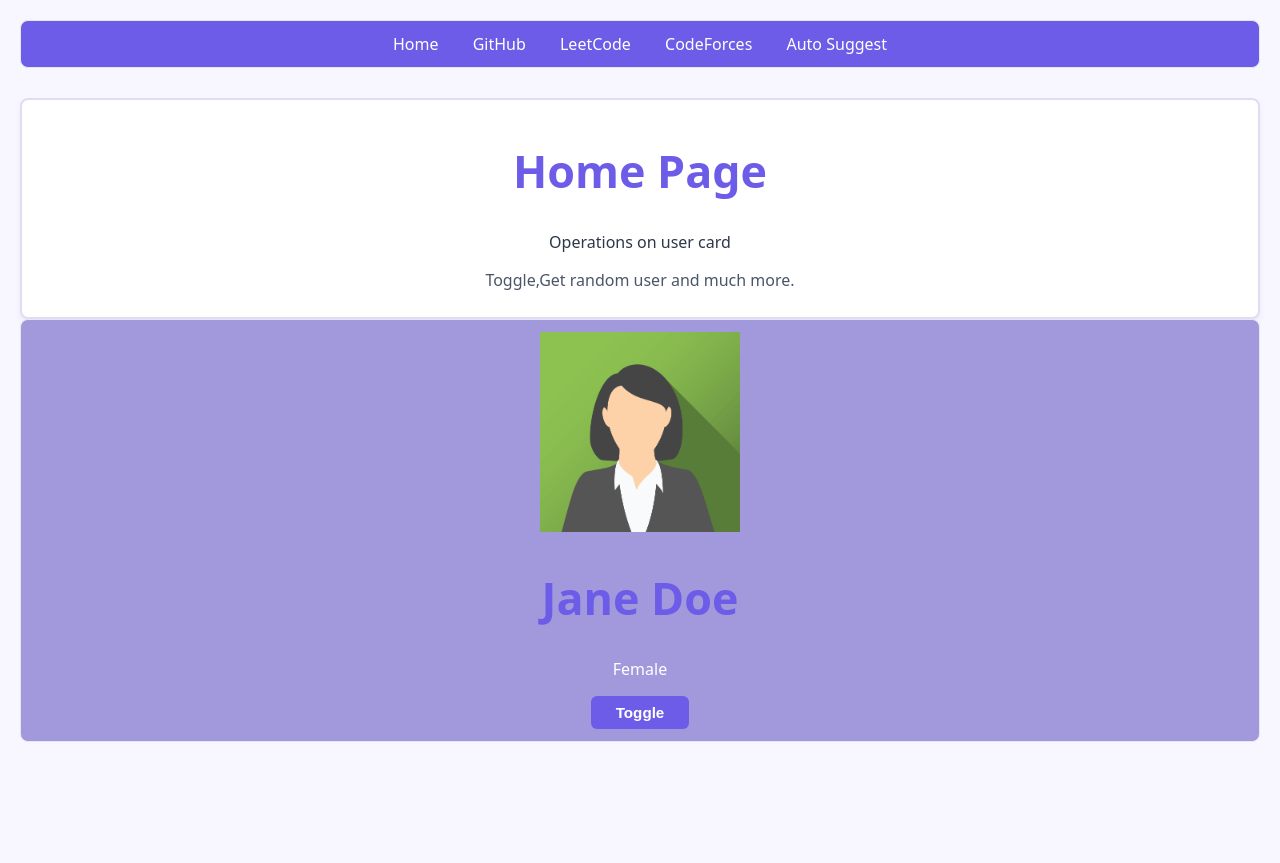
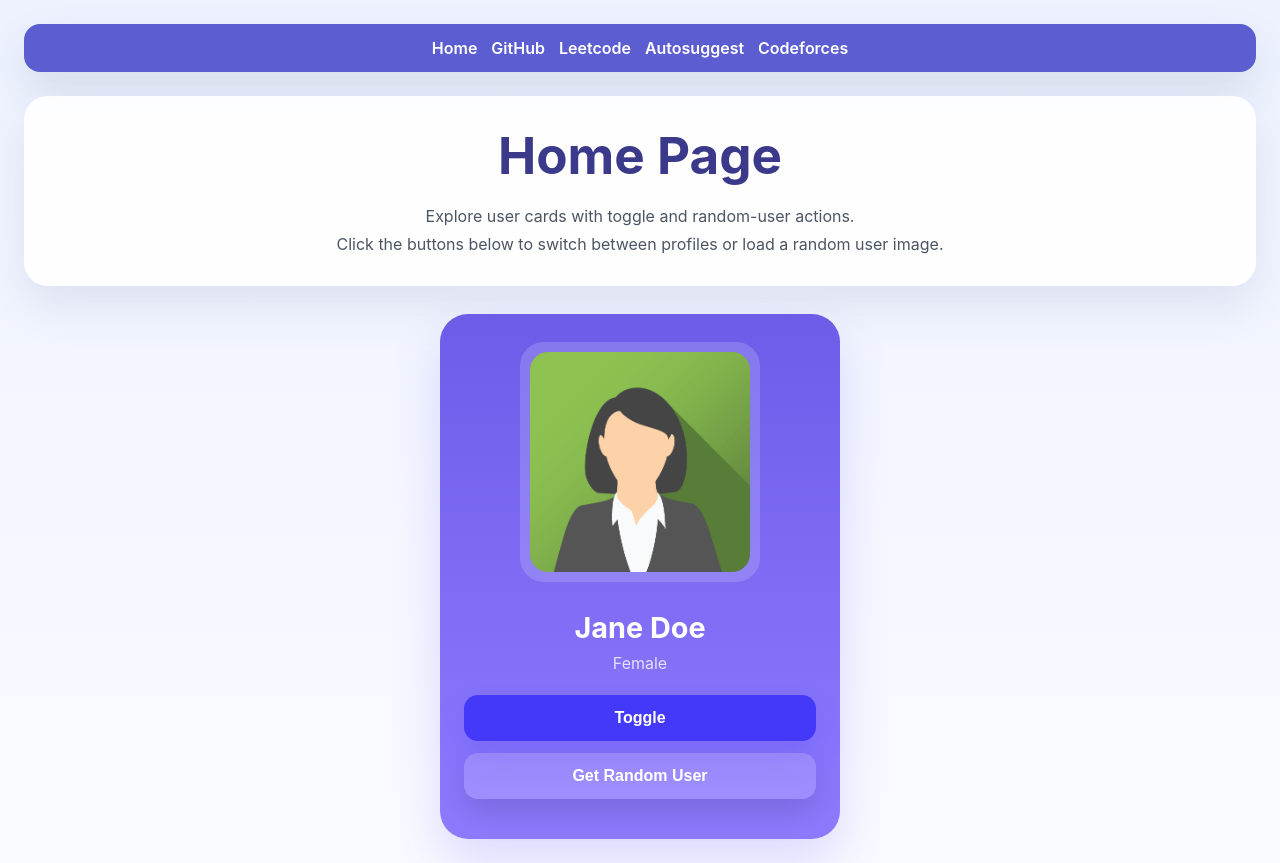
Before and after one commit to YASASVI06/AutoSuggest, a website: page frontend/index.html in a window 1280 px wide. Before the commit the page ends 800 px from the top, so only its background shows below. Drawn offline with Linux system fonts and the light colour scheme.

Commit message:
sixth commit

```diff
--- a/frontend/index.css
+++ b/frontend/index.css
@@ -1,105 +1,151 @@
-/* Styles for homepage */
-
-/* Apply a clean font and a soft, modern background to the whole page */
-body {
-    font-family: system-ui, -apple-system, BlinkMacSystemFont, 'Segoe UI', Roboto, sans-serif;
-    background-color: #f8f7ff; /* Soft off-white with a hint of lavender */
-    color: #2d3748;            /* Smooth slate dark gray for easy reading */
-    padding: 20px;
+* {
+    box-sizing: border-box;
     margin: 0;
+    padding: 0;
 }
 
-/* Make your main heading stand out */
-h1 {
-    color: #6c5ce7;            /* Elegant, aesthetic purple/violet */
-    font-size: 2.8rem;         /* Significantly larger and prominent */
-
+body {
+    font-family: Inter, system-ui, -apple-system, BlinkMacSystemFont, 'Segoe UI', sans-serif;
+    background: linear-gradient(180deg, #eef2ff 0%, #f8fbff 100%);
+    color: #1f2937;
+    min-height: 100vh;
+    padding: 24px;
 }
 
-/* Target the element with id="home-intro" */
-#home-intro {
-    text-align: center;
-    border: 2px solid #e0dcf5;  /* Softer, cleaner border color */
-    border-radius: 8px;       /* Smooth, rounded corners */
-    padding: 10px;             /* Gives the text room to breathe */
-    background-color: #ffffff; /* White card background to pop off the page */
-    box-shadow: 0 4px 6px rgba(0, 0, 0, 0.05); /* Soft, premium drop shadow */
-    /* Makes the hover effect smooth */
-
-             /* Allows it to shrink nicely on mobile screens */
-
+#nav {
+    display: flex;
+    flex-wrap: wrap;
+    justify-content: center;
+    gap: 14px;
+    background: #5b5dd0;
+    padding: 14px 18px;
+    border-radius: 16px;
+    box-shadow: 0 18px 40px rgba(34, 59, 102, 0.12);
+    margin-bottom: 24px;
 }
 
-/* Smooth hover effect */
-#home-intro:hover {
-    background-color: #f3f0ff; /* Soft, aesthetic lavender tint on hover */
+#nav a {
+    color: white;
+    text-decoration: none;
+    font-weight: 600;
+    transition: opacity 0.2s ease, transform 0.2s ease;
 }
 
-/* Style for the secondary text */
-#p2 {
-    color: #4a5568;            /* Softer than pure blue, matches the aesthetic */
-         /* Larger, highly readable font size */
-          /* Adds comfortable spacing between lines */
+#nav a:hover {
+    opacity: 0.9;
+    transform: translateY(-1px);
 }
 
-/* Navigation bar styling */
-#nav {
+.home-intro {
+
+   width:100%;
+    margin: 0 auto 28px auto;
+    padding: 28px;
+    border-radius: 24px;
+    background: rgba(255, 255, 255, 0.92);
+    box-shadow: 0 20px 45px rgba(79, 93, 136, 0.12);
     text-align: center;
-    border: 1px solid #e2e8f0;
-    border-radius: 8px;
-    padding: 12px;
-    background-color: #6c5ce7;
-    color: white;
-    margin-bottom: 30px;
-
-}
-/* Add space between the links in the nav bar */
-#nav a {
-    color: white;             /* Makes the links white to look clean on the purple bar */
-    text-decoration: none;    /* Removes the default underline */
-    padding: 0 15px;          /* Adds 15px of space to the left and right of every link */
-    font-size: 1.0rem;        /* Makes the link text a bit larger and more readable */
-    display: inline-block;    /* Ensures the padding pushes away other links properly */
-    transition: opacity 0.2s; /* Smooth transition for the hover effect below */
 }
 
-/* Subtle hover effect for the links */
-#nav a:hover {
-    opacity: 0.8;             /* Makes the link slightly fade when you hover over it */
+.home-intro h1 {
+    font-size: clamp(2.2rem, 4vw, 3.4rem);
+    color: #3b3a8a;
+    margin-bottom: 16px;
 }
-#card{
+
+.home-intro p {
+    font-size: 1rem;
+    line-height: 1.75;
+    color: #4b5563;
+}
+
+#card {
+    max-width: 400px;
+    margin: 0 auto;
+    padding: 28px 24px;
+    border-radius: 28px;
+    background: linear-gradient(180deg, #6d5ce8 0%, #8d7bff 100%);
+    color: white;
     text-align: center;
-    border: 1px solid #e2e8f0;
-    border-radius: 8px;
-    padding: 12px;
-    background-color: #a199dc;
+    box-shadow: 0 24px 50px rgba(96, 72, 255, 0.18);
+}
+
+#card-img {
+    display: inline-flex;
+    border-radius: 24px;
+    overflow: hidden;
+    background: rgba(255, 255, 255, 0.16);
+    padding: 10px;
+    margin-bottom: 18px;
+}
+
+#img {
+    width: 220px;
+    height: 220px;
+    object-fit: cover;
+    border-radius: 18px;
+}
+
+#card-name {
+    font-size: 1.8rem;
+    margin: 10px 0 8px;
+}
+
+#card-gender {
+    color: rgba(255, 255, 255, 0.78);
+    margin-bottom: 22px;
+    font-size: 1rem;
+}
+
+button {
+    width: 100%;
+    display: inline-flex;
+    justify-content: center;
+    align-items: center;
+    gap: 8px;
+    border: none;
+    border-radius: 14px;
+    padding: 14px 18px;
+    font-size: 1rem;
+    font-weight: 700;
     color: white;
-    margin-bottom: 30px;
+    background: #4438f9;
+    box-shadow: 0 16px 30px rgba(67, 56, 249, 0.18);
+    cursor: pointer;
+    transition: transform 0.2s ease, background 0.2s ease;
+    margin-bottom: 12px;
 }
-/* Container for the image and name together */
-#image-card{
-    text-align: center;
 
+button:hover {
+    transform: translateY(-2px);
+    background: #5349ff;
+}
 
+button:active {
+    transform: translateY(0);
 }
-#card-name{
-    text-align: center;
+
+#card-random {
+    background: rgba(255, 255, 255, 0.16);
+    color: white;
+    box-shadow: 0 16px 30px rgba(0, 0, 0, 0.12);
 }
-#card-gender{
-    text-align: center;
+
+#card-random:hover {
+    background: rgba(255, 255, 255, 0.24);
 }
-#card-toggle {
-    display: block;              /* Forces the button to respect margin centering rules */
-    margin: 0 auto !important;   /* DEAD CENTER: 0 top/bottom, auto left/right */
-    width: fit-content;          /* Keeps the button width wrapped neatly around the text */
 
-    background-color: #6c5ce7;   /* Matching aesthetic purple/violet */
-    color: white;
-    border: none;
-    border-radius: 6px;
-    padding: 8px 25px;           /* Clean padding */
-    font-size: 0.95rem;
-    font-weight: 600;
-    cursor: pointer;
-    transition: background-color 0.2s ease, transform 0.1s ease;
+@media (max-width: 520px) {
+    body {
+        padding: 16px;
+    }
+
+    #card {
+        padding: 20px 18px;
+    }
+
+    #img {
+        width: 180px;
+        height: 180px;
+    }
 }
--- a/frontend/index.html
+++ b/frontend/index.html
@@ -1,33 +1,36 @@
 <!DOCTYPE html>
 <html lang="en">
 <head>
-
+    <meta charset="UTF-8">
+    <meta name="viewport" content="width=device-width, initial-scale=1.0">
     <title>Document</title>
     <link rel="stylesheet" href="index.css">
-    <script src="index.js"></script>
 </head>
 <body>
     <div id="nav">
-        <a href="index.html">Home</a>
-         <a href="https://github.com" target="_blank">GitHub</a>
-          <a href="https://leetcode.com" target="_blank">LeetCode</a>
-          <a href="https://codeforces.com" target="_blank">CodeForces</a>
-          <a href="./pages/autosuggest.html">Auto Suggest</a>
-    </div>
-   <div id="home-intro">
+    <a href="/">Home</a>
+    <a href="https://github.com" target="_blank">GitHub</a>
+    <a href="https://leetcode.com" target="_blank">Leetcode</a>
+    <a href="pages/autosuggest.html" target="_blank">Autosuggest</a>
+    <a href="https://codeforces.com" target="_blank">Codeforces</a>
+</div>
+
+<div class="home-intro">
     <h1>Home Page</h1>
-    <p id="p1">Operations on user card </p>
-    <p id="p2">Toggle,Get random user and much more.</p>
-    </div>
-    <div id="card">
-    <div id="image-card" >
-        <img src="./images/jane.png" alt="Jane" id="jane" width="200" height="200">
+    <p id="p1">Explore user cards with toggle and random-user actions.</p>
+    <p id="p2">Click the buttons below to switch between profiles or load a random user image.</p>
+</div>
 
+<div id="card">
+    <div id="card-img">
+        <img id="img" src="./images/jane.png" alt="Jane Doe" width="200" height="200">
     </div>
     <h1 id="card-name">Jane Doe</h1>
     <p id="card-gender">Female</p>
-    <button id="card-toggle">Toggle</button>
-    </div>
+    <button class="btn" onclick="toggle()">Toggle</button>
+    <button onclick="getRandomUser()" id="card-random">Get Random User</button>
+</div>
+<script src="index.js"></script>
 
 </body>
 </html>
--- a/frontend/index.js
+++ b/frontend/index.js
@@ -1,2 +1,63 @@
-console.log("Hello from js");
-alert("Hello from js");
+const users = [
+  {
+    "name": "Jane Doe",
+    "gender": "Female",
+    "image": "./images/jane.png"
+  },
+  {
+    "name": "John Doe",
+    "gender": "Male",
+    "image": "./images/john.png"
+  }
+];
+
+let curUserId = 0;
+
+function toggle(){
+
+  if(curUserId == 0)
+    curUserId = 1;
+  else
+    curUserId = 0;
+
+  const imageElement = document.getElementById("img") || document.querySelector("#card-img img");
+
+  // image
+  if (imageElement) {
+    imageElement.src = users[curUserId].image;
+  }
+
+  // name
+  document.getElementById("card-name").innerText =
+      users[curUserId].name;
+
+  // gender
+  document.getElementById("card-gender").innerText =
+      users[curUserId].gender;
+}
+function getRandomUser()
+{
+  fetch("https://randomuser.me/api")
+    .then(function (data){
+      return data.json()
+    })
+    .then(function (parsedData){
+      // console.log(parsedData)
+      let gender = parsedData.results[0].gender;
+
+      let first = parsedData.results[0].name.first;
+      let last = parsedData.results[0].name.last;
+      let name = first  + " " + last;
+      let imageUrl = parsedData.results[0].picture.large;
+
+      // gender
+      document.getElementById("card-gender").innerText=gender;
+      // name
+      document.getElementById("card-name").innerText=name
+      // img
+      document.getElementById("img").src=imageUrl
+
+    })
+}
+
+console.log("Hello from JS");
```
